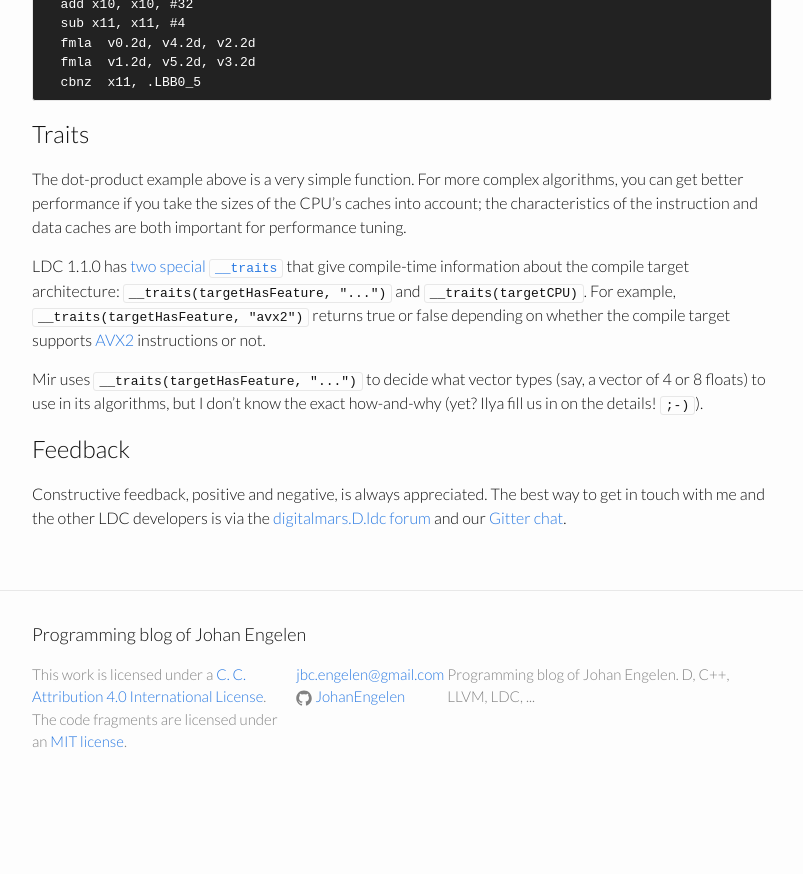
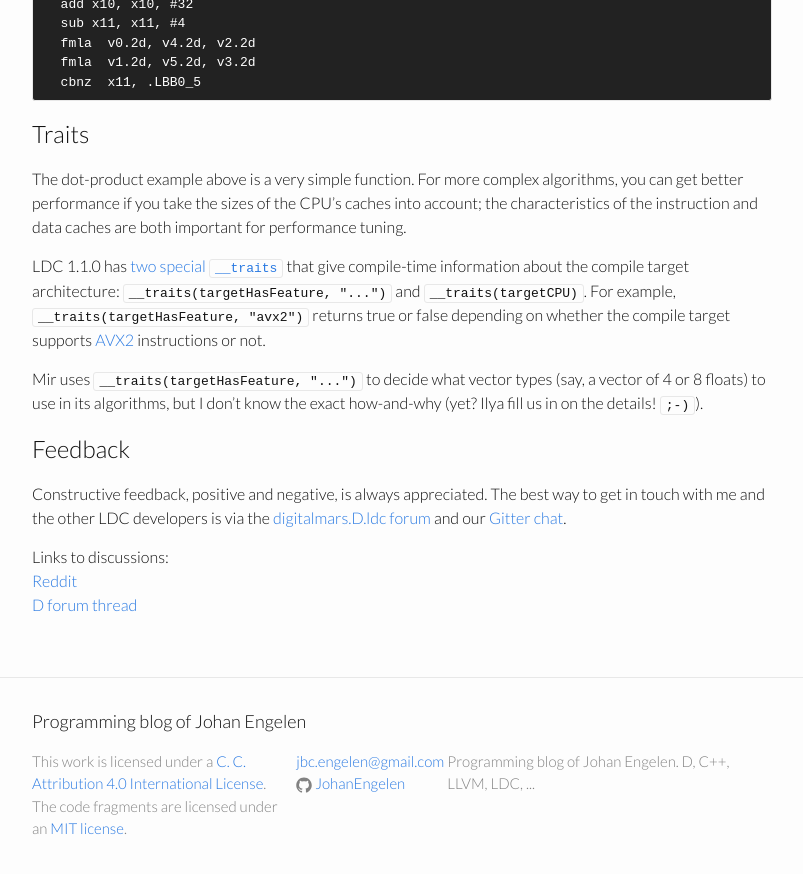
Before and after one commit to JohanEngelen/johanengelen.github.io, a Jekyll site: the page built from _posts/2016-10-11-Math-performance-LDC.md, in a window 1280 px wide and 900 px high, scrolled down 4678 px. Shown: the top 874 px of the window, without its empty margins (238-1041 px from the left). Built offline with Jekyll 4.4.1, drawn with Linux system fonts in a browser that asks for light colours; before the commit the page ends 5491 px from its top, so only the background shows below that.

Commit message:
Update with links

```diff
--- a/_posts/2016-10-11-Math-performance-LDC.md
+++ b/_posts/2016-10-11-Math-performance-LDC.md
@@ -199,3 +199,7 @@ Mir uses `__traits(targetHasFeature, "...")` to decide what vector types (say, a
 # Feedback
 
 Constructive feedback, positive and negative, is always appreciated. The best way to get in touch with me and the other LDC developers is via the [digitalmars.D.ldc forum](https://forum.dlang.org/group/digitalmars.D.ldc) and our [Gitter chat](https://gitter.im/ldc-developers/main).
+
+Links to discussions:
+[Reddit](https://www.reddit.com/r/programming/comments/56yheb/increasing_the_performance_of_d_math_code/)
+[D forum thread](https://forum.dlang.org/post/oegnxzcpfnrggdndceur@forum.dlang.org)
```
Also changed, not shown: _posts/2016-09-17-LDC-object-file-caching.md (line endings or trailing spaces).
